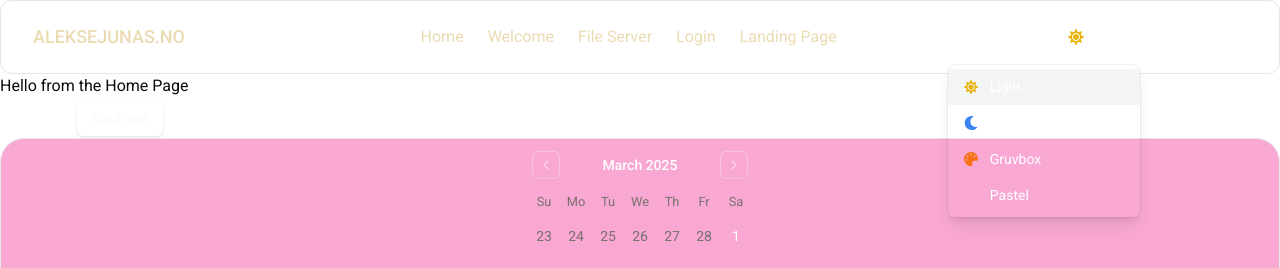
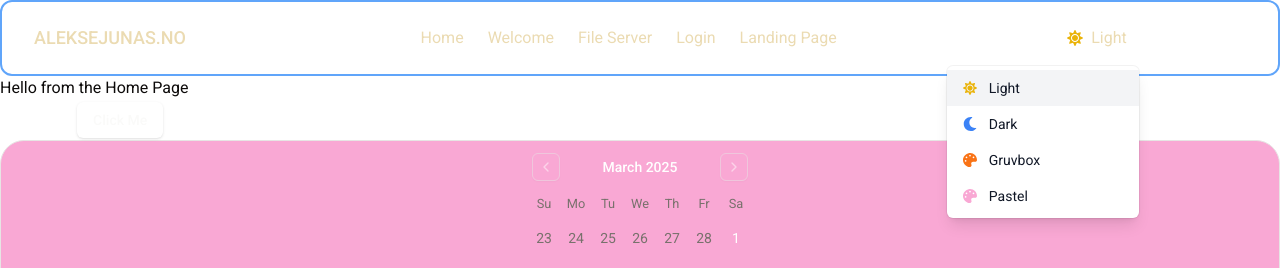
Before and after one commit to aleksejunas/the-podman-files, a React (Vite) app in the folder website/: page / in a window 1280 px wide. Both pictures are taken after a click on the button "Light". Shown: the top 268 px of the page. Built offline with nearby package versions, Linux system fonts and the light colour scheme.

Commit message:
going forward

```diff
--- a/website/src/components/navbar/Navbar.tsx
+++ b/website/src/components/navbar/Navbar.tsx
@@ -3,30 +3,33 @@
 // TODO: Check out more shadcn
 // TODO: Fix the rest of the styling around the navbar
 import React from "react";
-import {
-  Navbar as MTNavbar,
-  Button,
-  IconButton,
-} from "@material-tailwind/react";
+import { Navbar as MTNavbar, Button, IconButton } from "@material-tailwind/react";
 import { Link } from "react-router-dom";
 import ThemeSwitcher from "../theme/ThemeSwitcher";
 import "../../index.css";
 
 const Navbar = () => {
+  const [savedTheme, setSavedTheme] = React.useState("default");
+
   React.useEffect(() => {
     const root = document.documentElement;
 
     // Load the saved theme from localStorage
-    const savedTheme = localStorage.getItem("theme") || "default";
-    root.classList.add(`theme-${savedTheme}`);
+    const theme = localStorage.getItem("theme") || "default";
+    setSavedTheme(theme);
+    root.classList.add(`theme-${theme}`);
 
-    // Set the initial background based on the saved theme
-    root.style.backgroundColor =
-      savedTheme === "gruvbox"
-        ? "#282828" // Gruvbox background color
-        : savedTheme === "pastel"
-          ? "#f8f1f1" // Pastel background color
-          : "#ffffff"; // Default background color
+    // Set the initial background and text colors based on the saved theme
+    if (theme === "gruvbox") {
+      root.style.backgroundColor = "#282828"; // Gruvbox background color
+      root.style.color = "#ebdbb2"; // Gruvbox text color
+    } else if (theme === "pastel") {
+      root.style.backgroundColor = "#f8f1f1"; // Pastel background color
+      root.style.color = "#5c4741"; // Pastel text color
+    } else {
+      root.style.backgroundColor = "#ffffff"; // Default background color
+      root.style.color = "#212529"; // Default text color
+    }
   }, []);
 
   const handleThemeChange = (newTheme: string) => {
@@ -41,17 +44,13 @@ const Navbar = () => {
 
   return (
     <MTNavbar
-      // TODO: Find out why bg-navbar-primary is not working
-      className="mx-auto w-full py-2 px-4 lg:px-8 lg:py-4 dark:bg-navbar-primary"
+      className={`mx-auto w-full py-2 px-4 lg:px-8 lg:py-4 ${savedTheme === "light" ? "bg-gray-100 text-gray-900" : "bg-gruvbox-bg-navbar-primary text-fg-primary"}  border-2 border-blue-400`}
       onPointerEnterCapture={() => {}}
       placeholder={undefined}
       onPointerLeaveCapture={undefined}
     >
       <div className="container mx-auto flex items-center justify-between">
-        <Link
-          to="/"
-          className="mr-4 cursor-pointer py-1.5 font-medium text-lg text-fg-primary"
-        >
+        <Link to="/" className="mr-4 cursor-pointer py-1.5 font-medium text-lg text-fg-primary">
           ALEKSEJUNAS.NO
         </Link>
         <div className="hidden lg:block">
@@ -62,34 +61,22 @@ const Navbar = () => {
               </Link>
             </li>
             <li>
-              <Link
-                to="/welcome"
-                className="text-fg-primary hover:text-fg-secondary"
-              >
+              <Link to="/welcome" className="text-fg-primary hover:text-fg-secondary">
                 Welcome
               </Link>
             </li>
             <li>
-              <Link
-                to="/fileserver"
-                className="text-fg-primary hover:text-fg-secondary"
-              >
+              <Link to="/fileserver" className="text-fg-primary hover:text-fg-secondary">
                 File Server
               </Link>
             </li>
             <li>
-              <Link
-                to="/login"
-                className="text-fg-primary hover:text-fg-secondary"
-              >
+              <Link to="/login" className="text-fg-primary hover:text-fg-secondary">
                 Login
               </Link>
             </li>
             <li>
-              <Link
-                to="/landingpage"
-                className="text-fg-primary hover:text-fg-secondary"
-              >
+              <Link to="/landingpage" className="text-fg-primary hover:text-fg-secondary">
                 Landing Page
               </Link>
             </li>
@@ -97,15 +84,7 @@ const Navbar = () => {
         </div>
         <div className="flex items-center gap-4 bg-primary">
           <ThemeSwitcher onThemeChange={handleThemeChange} />
-          <Button
-            variant="gradient"
-            size="sm"
-            className="hidden lg:inline-block"
-            onClick={() => alert("Contact Us clicked")}
-            onPointerLeaveCapture={() => {}}
-            placeholder={undefined}
-            onPointerEnterCapture={undefined}
-          >
+          <Button variant="gradient" size="sm" className="hidden lg:inline-block" onClick={() => alert("Contact Us clicked")} onPointerLeaveCapture={() => {}} placeholder={undefined} onPointerEnterCapture={undefined}>
             <span>Contact Us</span>
           </Button>
           <IconButton
@@ -117,19 +96,8 @@ const Navbar = () => {
             onPointerLeaveCapture={() => {}}
             onPointerEnterCapture={undefined}
           >
-            <svg
-              xmlns="http://www.w3.org/2000/svg"
-              fill="none"
-              className="h-6 w-6"
-              viewBox="0 0 24 24"
-              stroke="currentColor"
-              strokeWidth={2}
-            >
-              <path
-                strokeLinecap="round"
-                strokeLinejoin="round"
-                d="M4 6h16M4 12h16m-7 6h7"
-              />
+            <svg xmlns="http://www.w3.org/2000/svg" fill="none" className="h-6 w-6" viewBox="0 0 24 24" stroke="currentColor" strokeWidth={2}>
+              <path strokeLinecap="round" strokeLinejoin="round" d="M4 6h16M4 12h16m-7 6h7" />
             </svg>
           </IconButton>
         </div>
--- a/website/src/components/theme/ThemeSwitcher.tsx
+++ b/website/src/components/theme/ThemeSwitcher.tsx
@@ -17,8 +17,8 @@ const themes: ThemeOption[] = [
     name: "light",
     icon: <FaSun className="text-yellow-500" />,
     label: "Light",
-    bgColor: "bg-white",
-    textColor: "text-gray-900",
+    bgColor: "bg-gray-100", // Updated for better contrast
+    textColor: "text-gray-900", // Updated for better readability
   },
   {
     name: "dark",
@@ -38,8 +38,8 @@ const themes: ThemeOption[] = [
     name: "pastel",
     icon: <FaPalette className="text-pink-300" />,
     label: "Pastel",
-    bgColor: "bg-pastel-primary",
-    textColor: "text-pastel-fg-primary",
+    bgColor: "bg-[#f8f1f1]",
+    textColor: "text-[#5c4741]",
   },
 ];
 
@@ -67,34 +67,46 @@ const ThemeSwitcher: React.FC<ThemeSwitcherProps> = ({ onThemeChange }) => {
     setIsOpen(false);
   };
 
-  const currentThemeOption = themes.find(
-    (theme) => theme.name === currentTheme,
-  )!;
+  const currentThemeOption = themes.find((theme) => theme.name === currentTheme)!;
 
   return (
     <div className="relative">
-      <button
-        onClick={() => setIsOpen(!isOpen)}
-        className="flex items-center space-x-2 px-3 py-2 rounded-lg hover:bg-opacity-80 transition-colors"
-        aria-label="Theme switcher"
-      >
+      <button onClick={() => setIsOpen(!isOpen)} className="flex items-center space-x-2 px-3 py-2 rounded-lg hover:bg-opacity-80 transition-colors" aria-label="Theme switcher">
         <span>{currentThemeOption.icon}</span>
         <span className="hidden md:inline">{currentThemeOption.label}</span>
       </button>
-
+      {/* TODO: Fix the background and text color when in light themes so it's readable */}
       {isOpen && (
-        <div className="absolute right-0 mt-2 w-48 rounded-md shadow-lg bg-navbar-primary text-fg-navbar-primary dark:bg-gray-800 ring-1 ring-black ring-opacity-5 z-50">
+        <div
+          className={`absolute right-0 mt-2 w-48 rounded-md shadow-lg z-50 ${
+            currentTheme === "light"
+              ? "bg-white text-gray-900"
+              : currentTheme === "gruvbox"
+              ? "bg-[#3c3836] text-[#ebdbb2]" // Gruvbox dropdown colors
+              : currentTheme === "pastel"
+              ? "bg-[#f3e9e3] text-[#5c4741]" // Pastel dropdown colors
+              : "bg-navbar-primary text-fg-navbar-primary dark:bg-gray-800"
+          } ring-1 ring-black ring-opacity-5`}
+        >
           <div className="py-1" role="menu" aria-orientation="vertical">
             {themes.map((theme) => (
               <button
                 key={theme.name}
                 onClick={() => handleThemeChange(theme.name)}
                 className={`
-                  w-full flex items-center px-4 py-2 text-sm
-                  ${currentTheme === theme.name ? "bg-gray-100 dark:bg-gray-700" : ""}
-                  hover:bg-gray-100 dark:hover:bg-gray-700
-                  transition-colors
-                `}
+                    w-full flex items-center px-4 py-2 text-sm
+                    ${
+                      currentTheme === theme.name
+                        ? currentTheme === "gruvbox"
+                          ? "bg-[#504945] text-[#ebdbb2]" // Gruvbox active item
+                          : currentTheme === "pastel"
+                          ? "bg-[#e8d5cc] text-[#5c4741]" // Pastel active item
+                          : "bg-gray-100 dark:bg-gray-700"
+                        : ""
+                    }
+                    hover:bg-gray-100 dark:hover:bg-gray-700
+                    transition-colors
+                  `}
                 role="menuitem"
               >
                 <span className="mr-3">{theme.icon}</span>
--- a/website/tailwind.config.ts
+++ b/website/tailwind.config.ts
@@ -50,6 +50,11 @@ const config: Config = {
         sans: ["Roboto", "sans-serif"],
       },
       colors: {
+        light: {
+          "bg-primary": "#f8f9fa", // Light theme background
+          "fg-primary": "#212529", // Light theme text
+          "fg-secondary": "#495057", // Secondary text
+        },
         gruvbox: {
           "bg-primary": "#282828",
           "bg-secondary": "#3c3836",
@@ -58,12 +63,6 @@ const config: Config = {
           "fg-secondary": "#d5c4a1",
           "fg-tertiary": "#bdae93",
           "fg-quaternary": "#a89984",
-          "bg-navbar-primary": "#3c3836",
-          "bg-navbar-secondary": "#504945",
-          "fg-navbar-primary": "#ebdbb2",
-          "fg-navbar-secondary": "#d5c4a1",
-          "fg-navbar-tertiary": "#bdae93",
-          "fg-navbar-quaternary": "#a89984",
           red: "#cc241d",
           green: "#98971a",
           yellow: "#d79921",
@@ -77,28 +76,24 @@ const config: Config = {
           sanityPeach: "#F77769",
         },
         pastel: {
-          "bg-primary": "#777777", // Brighter white for better contrast
-          "bg-secondary": "#f0f0ff", // Slightly darker for contrast
-          "bg-tertiary": "#ffe4e1", // Keeping as is
-          "fg-primary": "#000000", // Darker gray for better readability
-          "fg-secondary": "#505050", // Slightly darker gray
-          "fg-tertiary": "#808080", // Keeping as is
-          "fg-quaternary": "#a0a0a0", // Slightly darker
-          "bg-navbar-primary": "#f0f0ff", // Slightly darker for contrast
-          "bg-navbar-secondary": "#ffe4e1", // Keeping as is  "fg-navbar-primary": "#000000", // Darker gray for better readability
-          "fg-navbar-secondary": "#505050", // Slightly darker gray
-          "fg-navbar-tertiary": "#808080", // Keeping as is "fg-navbar-quaternary": "#a0a0a0", // Slightly Darker
-          "fg-navbar-quaternary": "#a0a0a0", // Slightly Darker
-
-          red: "#ff7f7f", // More vibrant red
-          green: "#7fff7f", // More vibrant green
-          yellow: "#ffff7f", // More vibrant yellow
-          blue: "#7fafff", // More vibrant blue
-          purple: "#bf7fff", // More vibrant purple
-          aqua: "#7fffff", // More vibrant aqua
-          orange: "#ffaf7f", // More vibrant orange
-          gray: "#b0b0b0", // Slightly darker gray
-          warning: "#ffd700", // Brighter yellow for warnings danger: "#ff4040", // More vibrant danger red sanityPeach: "#F77769", // Keeping as is
+          "bg-primary": "#f8f1f1",
+          "bg-secondary": "#e6e6fa",
+          "bg-tertiary": "#ffe4e1",
+          "fg-primary": "#5c4741",
+          "fg-secondary": "#808080",
+          "fg-tertiary": "#a9a9a9",
+          "fg-quaternary": "#c0c0c0",
+          red: "#ffb6c1",
+          green: "#98fb98",
+          yellow: "#fffacd",
+          blue: "#add8e6",
+          purple: "#dda0dd",
+          aqua: "#e0ffff",
+          orange: "#ffdab9",
+          gray: "#d3d3d3",
+          warning: "#ffeb3b",
+          danger: "#ff5252",
+          sanityPeach: "#F77769",
         },
         stone, // Correctly imported Tailwind's stone palette
         background: "hsl(var(--background))",
```
Also changed, not shown: website/src/components/ThemeSwitcher.tsx (deleted, +0 -26 lines), website/src/utils/ThemeSwitcher.ts (+3 -11 lines).
